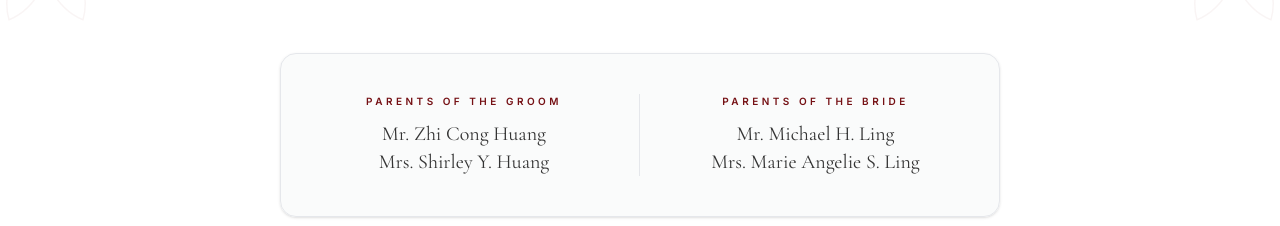
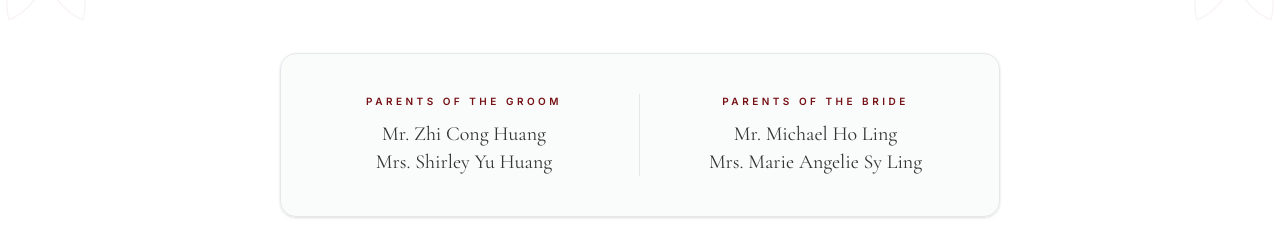
Before and after one commit to mnsling/weddinginv, a React (Vite) app: page / in a window 1280 px wide. Shown: the part 1302-1528 px from the top of the page. Built offline with nearby package versions, Linux system fonts and the light colour scheme.

Commit message:
change name

```diff
--- a/src/App.jsx
+++ b/src/App.jsx
@@ -486,7 +486,7 @@ export default function WeddingInvite() {
                     Mr. Zhi Cong Huang
                   </p>
                   <p className="font-display text-xl text-[#333333] leading-snug">
-                    Mrs. Shirley Y. Huang
+                    Mrs. Shirley Yu Huang
                   </p>
                 </div>
                 <div className="sm:pl-8">
@@ -494,10 +494,10 @@ export default function WeddingInvite() {
                     Parents of the Bride
                   </p>
                   <p className="font-display text-xl text-[#333333] leading-snug">
-                    Mr. Michael H. Ling
+                    Mr. Michael Ho Ling
                   </p>
                   <p className="font-display text-xl text-[#333333] leading-snug">
-                    Mrs. Marie Angelie S. Ling
+                    Mrs. Marie Angelie Sy Ling
                   </p>
                 </div>
               </div>
```
